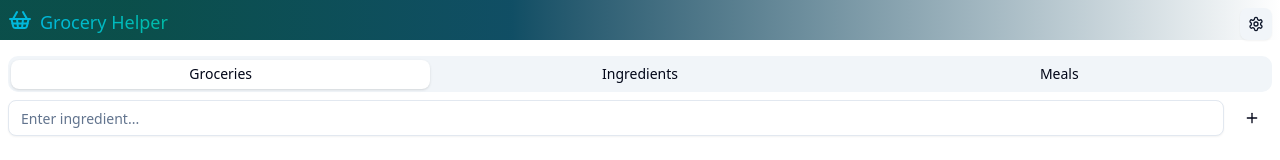
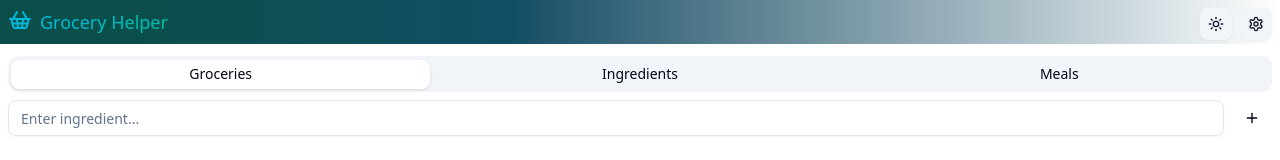
Before and after one commit to thatplatypus/SvelteGroceries, a SvelteKit app in the folder svelte-groceries/: page / in a window 1280 px wide. Shown: the top 160 px of the page. Built offline with nearby package versions, Linux system fonts and the light colour scheme.

Commit message:
light/dark toggle

```diff
--- a/svelte-groceries/src/routes/+page.svelte
+++ b/svelte-groceries/src/routes/+page.svelte
@@ -1,11 +1,12 @@
 <script lang="ts">
 	import { Button } from '$lib/components/ui/button/index.js';
 	import * as Tabs from '$lib/components/ui/tabs/';
-	import { ShoppingBasketIcon } from '@lucide/svelte';
+	import { MoonIcon, SunIcon, ShoppingBasketIcon } from '@lucide/svelte';
 	import Settings from '@lucide/svelte/icons/settings';
 	import { Ingredient, ingredientStore } from '../stores/ingredient';
 	import { onMount } from 'svelte';
 	import Groceries from '$lib/components/Groceries.svelte';
+	import { toggleMode } from 'mode-watcher';
 
 	let ingredients: Ingredient[] | undefined;
 
@@ -15,7 +16,7 @@
 </script>
 
 <div
-	class="w-full bg-gradient-to-r from-teal-900 from-10% via-cyan-900 via-40% to-background to-100% absolute h-10 -z-10"
+	class="w-full bg-gradient-to-r from-teal-900 from-10% via-cyan-900 via-40% to-background to-100% absolute h-11 -z-10"
 ></div>
 <div class="flex flex-col align-center justify-center container lg:container-xl mx-auto">
 	<div class="flex flex-row p-2 gap-2">
@@ -26,6 +27,11 @@
 			Grocery Helper
 		</h1>
 		<span class="grow"></span>
+		<Button onclick={toggleMode} variant="secondary" size="icon" class="size-8">
+			<SunIcon class="rotate-0 scale-100 !transition-all dark:-rotate-90 dark:scale-0" />
+			<MoonIcon class="absolute rotate-90 scale-0 !transition-all dark:rotate-0 dark:scale-100" />
+			<span class="sr-only">Toggle theme</span>
+		</Button>
 		<Button variant="secondary" size="icon" class="size-8">
 			<Settings />
 		</Button>
```
